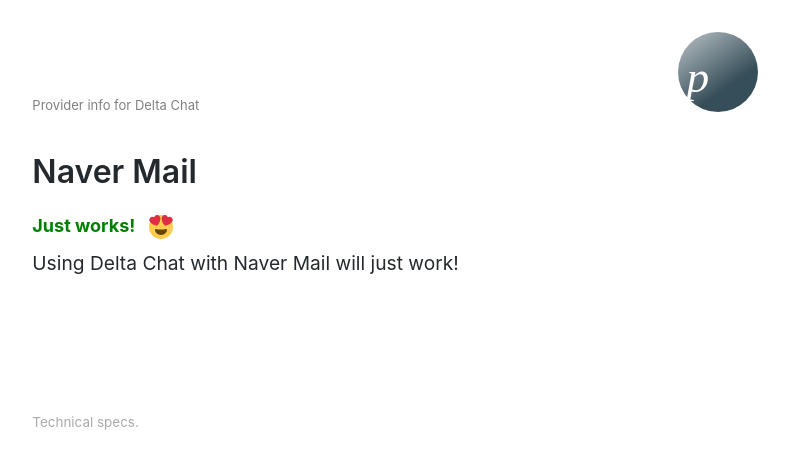
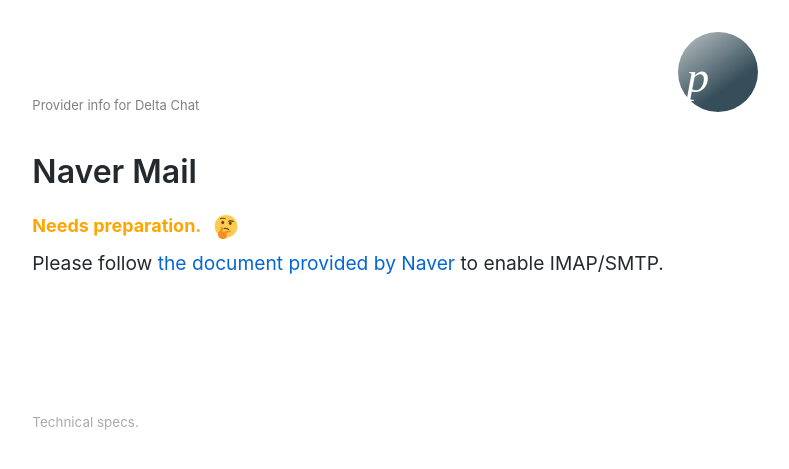
Before and after one commit to deltachat/provider-db, a Jekyll site: the page built from _providers/naver.md, in a window 1280 px wide. Shown: the top 469 px of the page, without its empty margins (213-1002 px from the left). Built offline with Jekyll 4.4.1, drawn with Linux system fonts in a browser that asks for light colours.

Commit message:
Fix Naver Mail.

```diff
--- a/_providers/naver.md
+++ b/_providers/naver.md
@@ -1,6 +1,6 @@
 ---
 name: Naver Mail
-status: OK
+status: PREPARATION
 domains:
 - naver.com
 server:
@@ -19,4 +19,4 @@
 ---
 
 Please follow [the document provided by
-Naver](https://help.naver.com/support/contents/contents.help?serviceNo=2342&categoryNo=2288).
+Naver](https://help.naver.com/support/contents/contents.help?serviceNo=2342&categoryNo=2288) to enable IMAP/SMTP.
```
